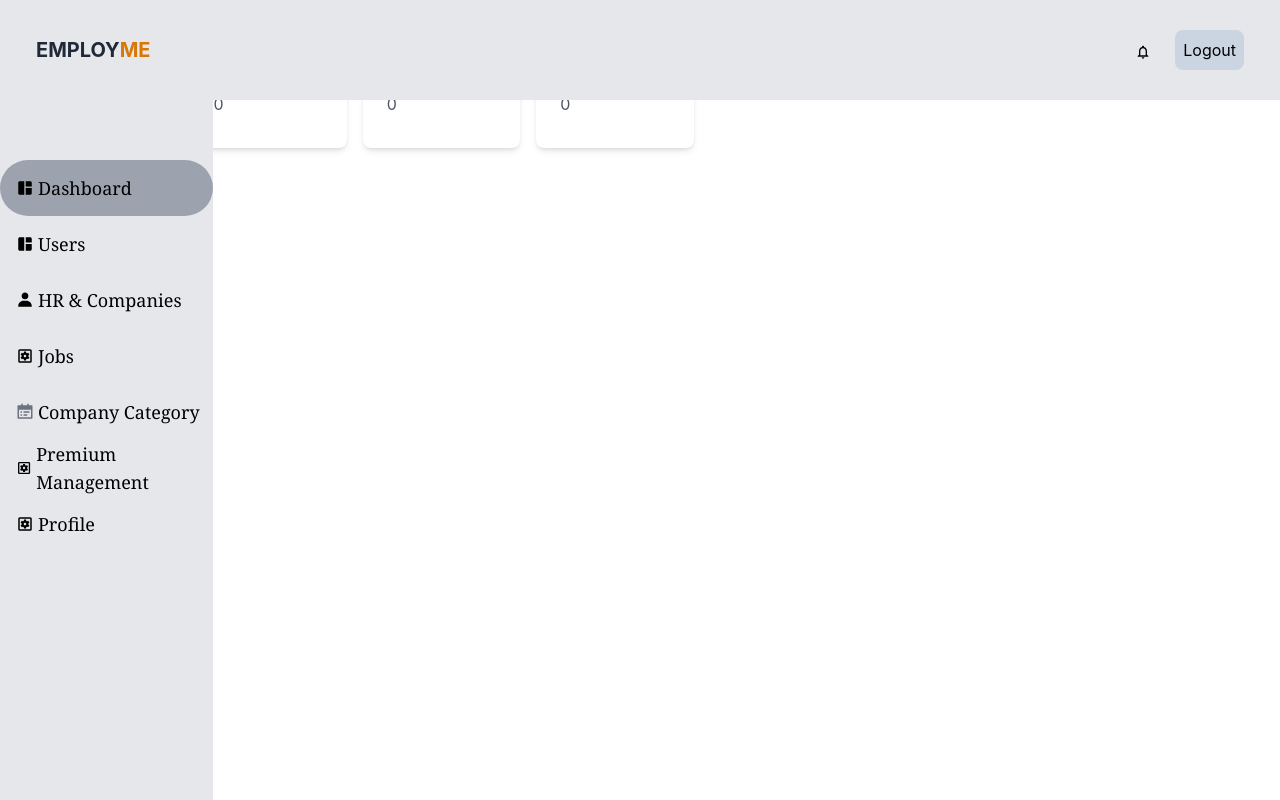
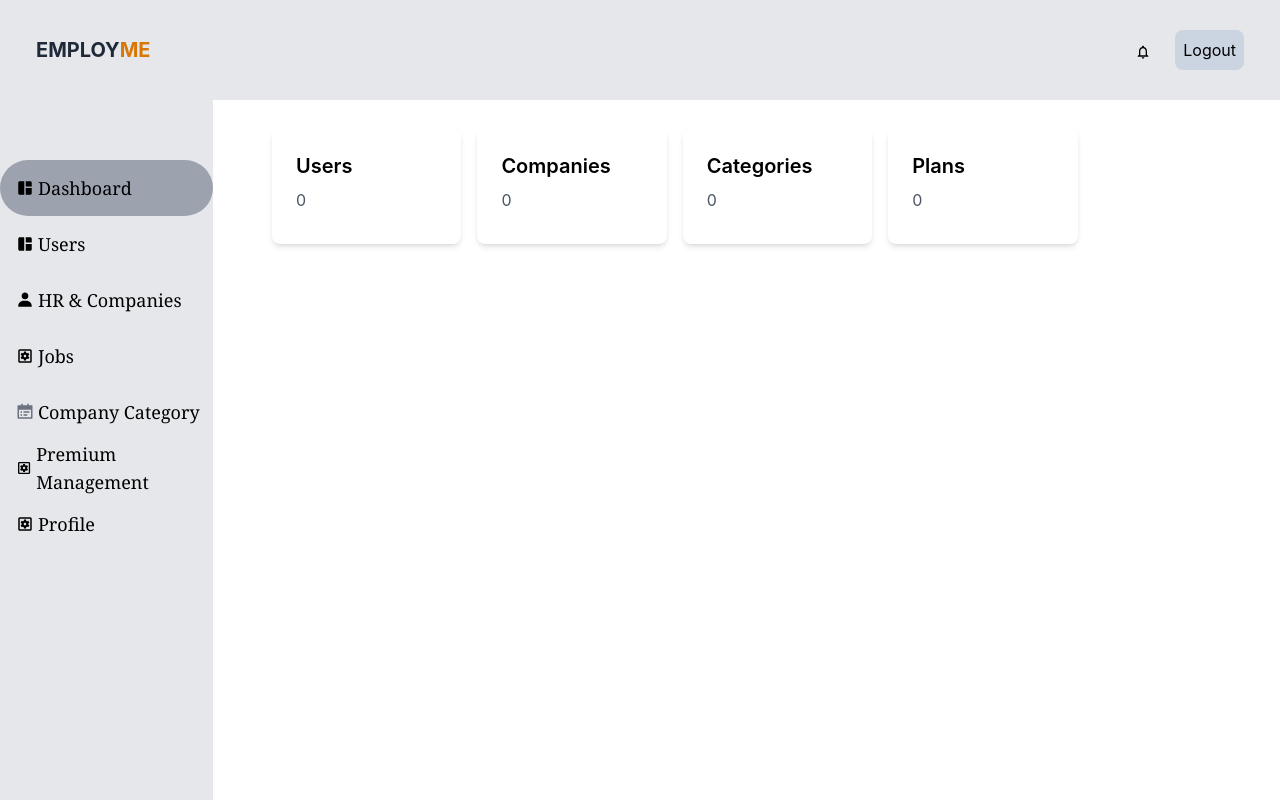
Before and after one commit to abdurabb/EMPLOYME, a React (Create React App) app in the folder hirehub_client/: page /dashboard in a window 1280 px wide. Built offline with nearby package versions, Linux system fonts and the light colour scheme; no server answers.

Commit message:
admin updated

```diff
--- a/hirehub_client/src/components/Admin/DashboardList.jsx
+++ b/hirehub_client/src/components/Admin/DashboardList.jsx
@@ -21,8 +21,8 @@ function DashboardList() {
         fetchDatas()
     }, [])
     return (
-        <div className="container mx-auto p-4">
-            <div className="grid grid-cols-1 md:grid-cols-2 lg:grid-cols-4 gap-4 mt-4">
+        <div className="container mx-auto p-4  mt-24 xl:ml-32">
+            <div className=" ml-32 mt-24 grid grid-cols-1 md:grid-cols-2 lg:grid-cols-4 gap-4 mt-4">
 
                 {/* Card 1 */}
                 <div className="bg-white rounded-lg shadow-md p-6">
```
